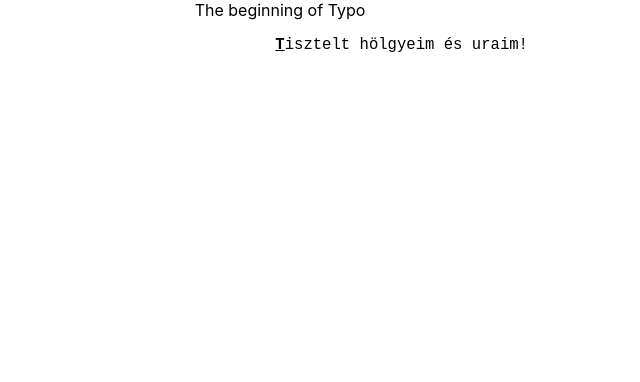
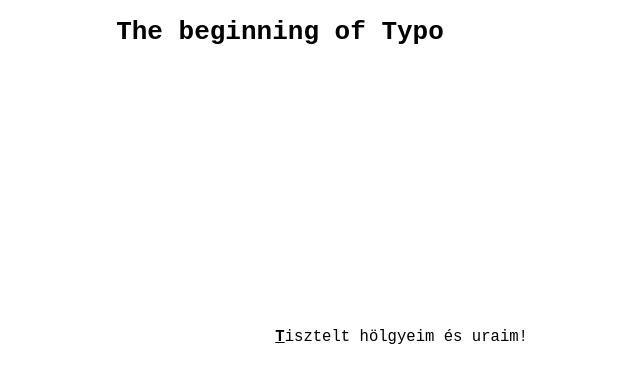
Before and after one commit to istvan-derda/Typo, a React (Create React App) app: page / in a window 1280 px wide. Shown: the top 382 px of the page, without its empty margins (360-1000 px from the left). Built offline with nearby package versions, Linux system fonts and the light colour scheme.

Commit message:
everything centered

```diff
--- a/src/App.scss
+++ b/src/App.scss
@@ -1,3 +1,17 @@
 .ty-app {
   text-align: center;
+  height: 100vh;
+  display: grid;
+  grid-template-rows: 1fr auto 1.3fr;
+  grid-template-columns: 1fr auto 1fr;
+
+  .ty-app-title {
+    grid-row: 1;
+    grid-column: 2;
+  }
+
+  .ty-center {
+    grid-row: 2;
+    grid-column: 2;
+  }
 }
--- a/src/App.tsx
+++ b/src/App.tsx
@@ -3,12 +3,14 @@ import './App.scss';
 import TypingInterface from "./TypingInterface/TypingInterface";
 
 function App() {
-  return (
-    <div className="ty-app">
-      The beginning of Typo
-        <TypingInterface />
-    </div>
-  );
+    return (
+        <div className="ty-app">
+            <h1 className={"ty-app-title"}>The beginning of Typo</h1>
+            <div className={"ty-center"}>
+                <TypingInterface/>
+            </div>
+        </div>
+    );
 }
 
 export default App;
--- a/src/index.scss
+++ b/src/index.scss
@@ -1,8 +1,6 @@
 body {
   margin: 0;
-  font-family: -apple-system, BlinkMacSystemFont, 'Segoe UI', 'Roboto', 'Oxygen',
-    'Ubuntu', 'Cantarell', 'Fira Sans', 'Droid Sans', 'Helvetica Neue',
-    sans-serif;
+  font-family: monospace;
   -webkit-font-smoothing: antialiased;
   -moz-osx-font-smoothing: grayscale;
 }
```
